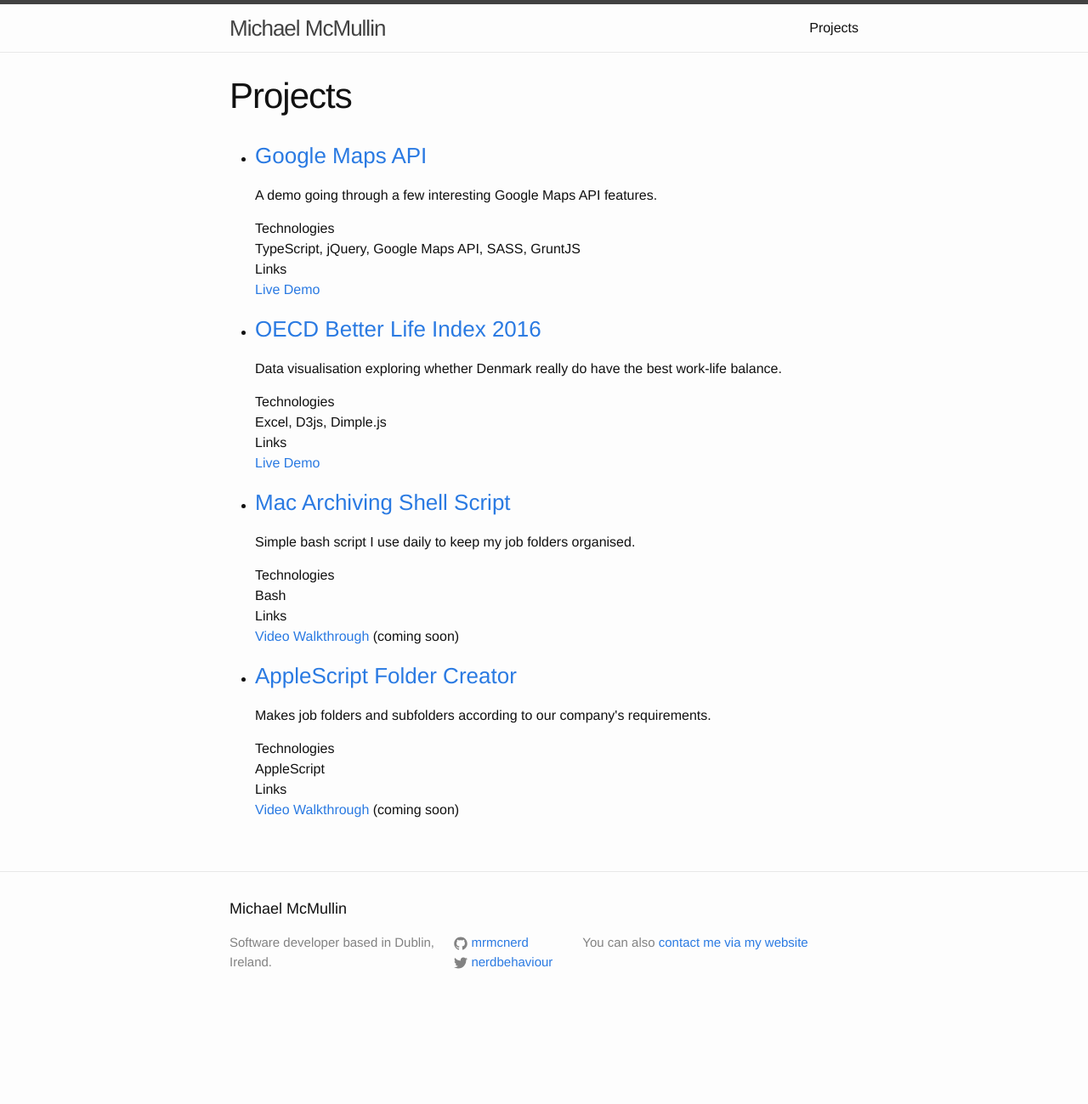
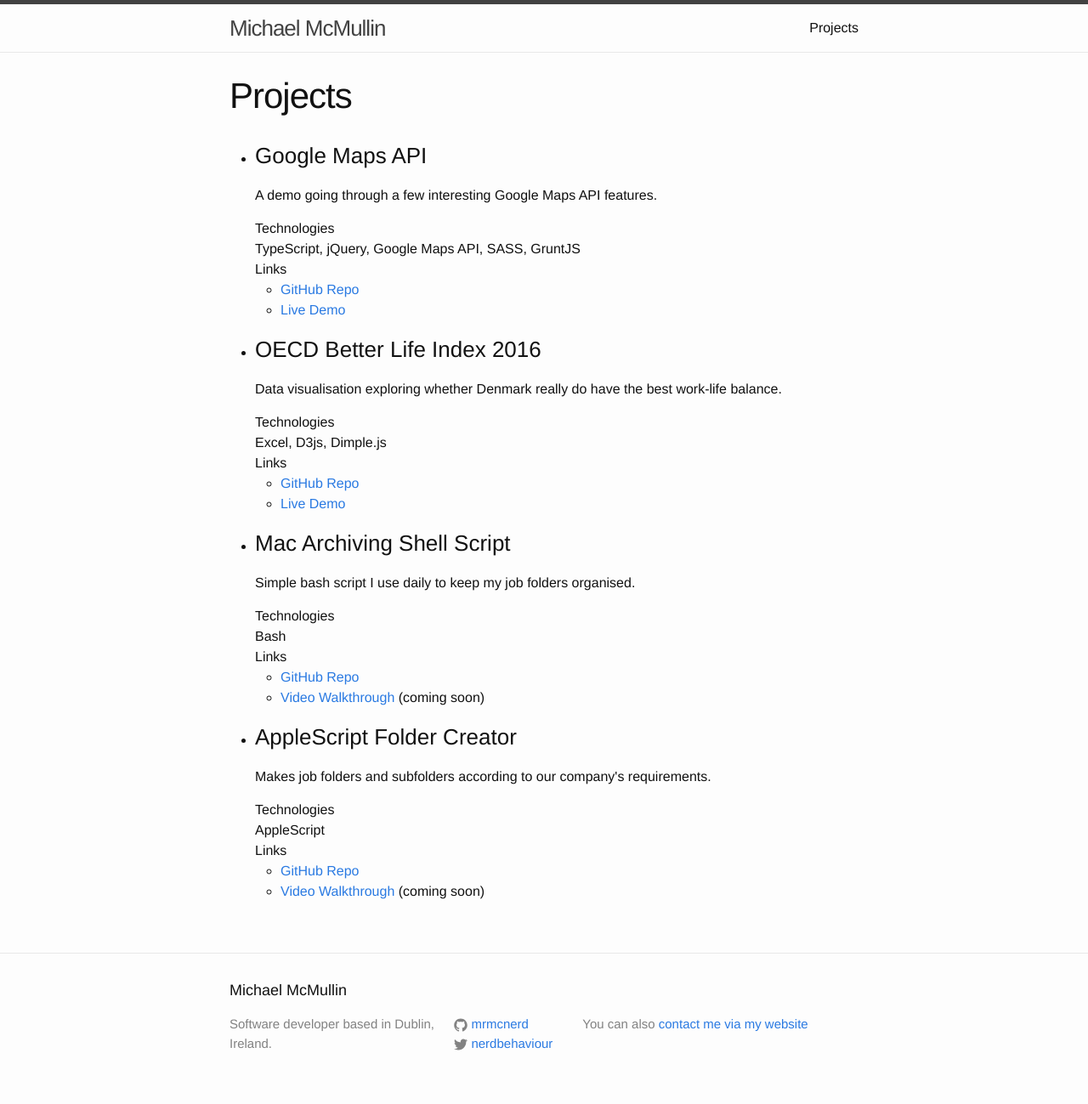
Before and after one commit to michaelmcmullin/michaelmcmullin.github.io, a Jekyll site: the page built from projects.md, in a window 1280 px wide. Shown: the whole page at 85% size. Built offline with Jekyll 4.4.1, drawn with Linux system fonts in a browser that asks for light colours; before the commit the page ends 1203 px from its top, so only the background shows below that.

Commit message:
Restructure links in projects

```diff
--- a/projects.md
+++ b/projects.md
@@ -6,50 +6,70 @@ permalink: /projects/
 
 <ul class="project-list">
   <li>
-    <h3><a href="https://github.com/mrmcnerd/Google-Maps-API-Demo">Google Maps API</a></h3>
+    <h3>Google Maps API</h3>
     <p>A demo going through a few interesting Google Maps API features.</p>
     <dl>
       <dt>Technologies</dt>
       <dd>TypeScript, jQuery, Google Maps API, SASS, GruntJS</dd>
 
       <dt>Links</dt>
-      <dd><a href="https://mrmcnerd.github.io/Google-Maps-API-Demo/">Live Demo</a></dd>
+      <dd>
+        <ul>
+          <li><a href="https://github.com/mrmcnerd/Google-Maps-API-Demo">GitHub Repo</a></li>
+          <li><a href="https://mrmcnerd.github.io/Google-Maps-API-Demo/">Live Demo</a></li>
+        </ul>
+      </dd>
     </dl>
   </li>
 
   <li>
-    <h3><a href="https://github.com/mrmcnerd/betterlifeindenmark">OECD Better Life Index 2016</a></h3>
+    <h3>OECD Better Life Index 2016</h3>
     <p>Data visualisation exploring whether Denmark really do have the best work-life balance.</p>
     <dl>
       <dt>Technologies</dt>
       <dd>Excel, D3js, Dimple.js</dd>
 
       <dt>Links</dt>
-      <dd><a href="https://mrmcnerd.github.io/betterlifeindenmark/">Live Demo</a></dd>
+      <dd>
+        <ul>
+          <li><a href="https://github.com/mrmcnerd/betterlifeindenmark">GitHub Repo</a></li>
+          <li><a href="https://mrmcnerd.github.io/betterlifeindenmark/">Live Demo</a></li>
+        </ul>
+      </dd>
     </dl>
   </li>
 
   <li>
-    <h3><a href="https://github.com/mrmcnerd/backup-jobs">Mac Archiving Shell Script</a></h3>
+    <h3>Mac Archiving Shell Script</h3>
     <p>Simple bash script I use daily to keep my job folders organised.</p>
     <dl>
       <dt>Technologies</dt>
       <dd>Bash</dd>
 
       <dt>Links</dt>
-      <dd><a href="#">Video Walkthrough</a> (coming soon)</dd>
+      <dd>
+        <ul>
+          <li><a href="https://github.com/mrmcnerd/backup-jobs">GitHub Repo</a></li>
+          <li><a href="#">Video Walkthrough</a> (coming soon)</li>
+        </ul>
+      </dd>
     </dl>
   </li>
 
   <li>
-    <h3><a href="https://github.com/mrmcnerd/job-folders">AppleScript Folder Creator</a></h3>
+    <h3>AppleScript Folder Creator</h3>
     <p>Makes job folders and subfolders according to our company's requirements.</p>
     <dl>
       <dt>Technologies</dt>
       <dd>AppleScript</dd>
 
       <dt>Links</dt>
-      <dd><a href="#">Video Walkthrough</a> (coming soon)</dd>
+      <dd>
+        <ul>
+          <li><a href="https://github.com/mrmcnerd/job-folders">GitHub Repo</a></li>
+          <li><a href="#">Video Walkthrough</a> (coming soon)</li>
+        </ul>
+      </dd>
     </dl>
   </li>
 </ul>
```
